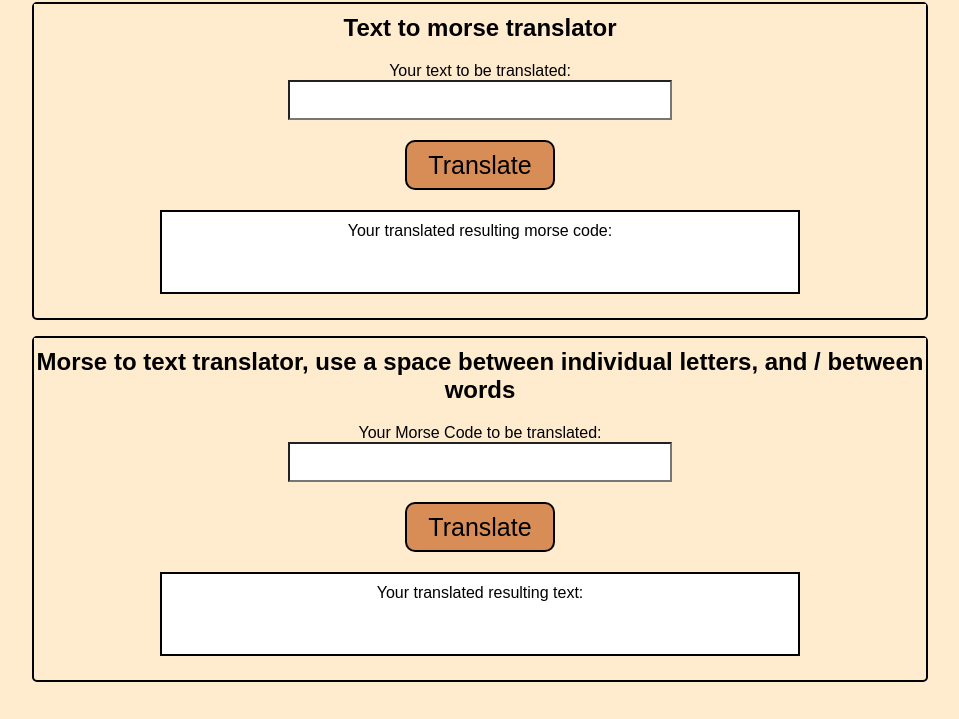
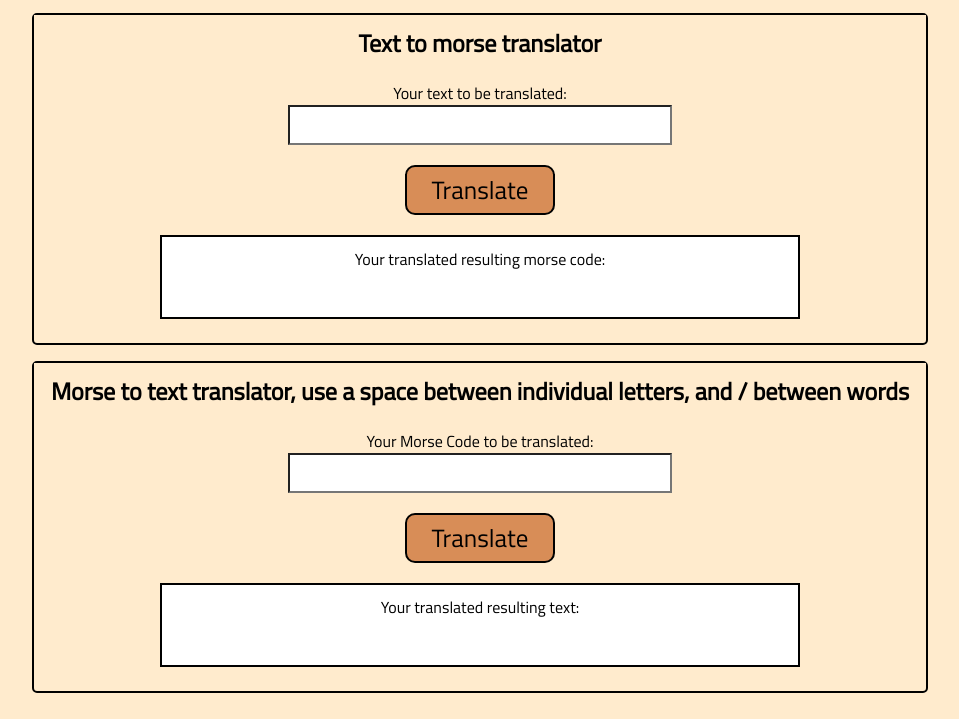
Before and after one commit to jamesnowecki/morse-code-test, a website: page index.html in a window 1280 px wide. Shown: the part 81-800 px from the top of the page, without its empty margins (160-1119 px from the left). Drawn offline with Linux system fonts and the light colour scheme.

Commit message:
styling update

```diff
--- a/index.html
+++ b/index.html
@@ -5,6 +5,7 @@
     <meta name="viewport" content="width=device-width, initial-scale=1.0">
     <meta http-equiv="X-UA-Compatible" content="ie=edge">
     <link rel='shortcut icon' type='image/x-icon' href='./morse-code-pic.jpg' />
+    <link href="https://fonts.googleapis.com/css?family=Titillium+Web&display=swap" rel="stylesheet">
     <link rel="stylesheet" href="./main.css">
     <script src="./main.js" async defer></script>
     <title>Morse-code translator</title>
--- a/main.scss
+++ b/main.scss
@@ -4,6 +4,7 @@
     box-sizing: border-box;
     font-family: Arial, Helvetica, sans-serif;
     background-color: blanchedalmond;
+    font-family: 'Titillium Web', sans-serif;
 }
 
 h1, h2 {
```
Also changed, not shown: main.css, 1 other file.
